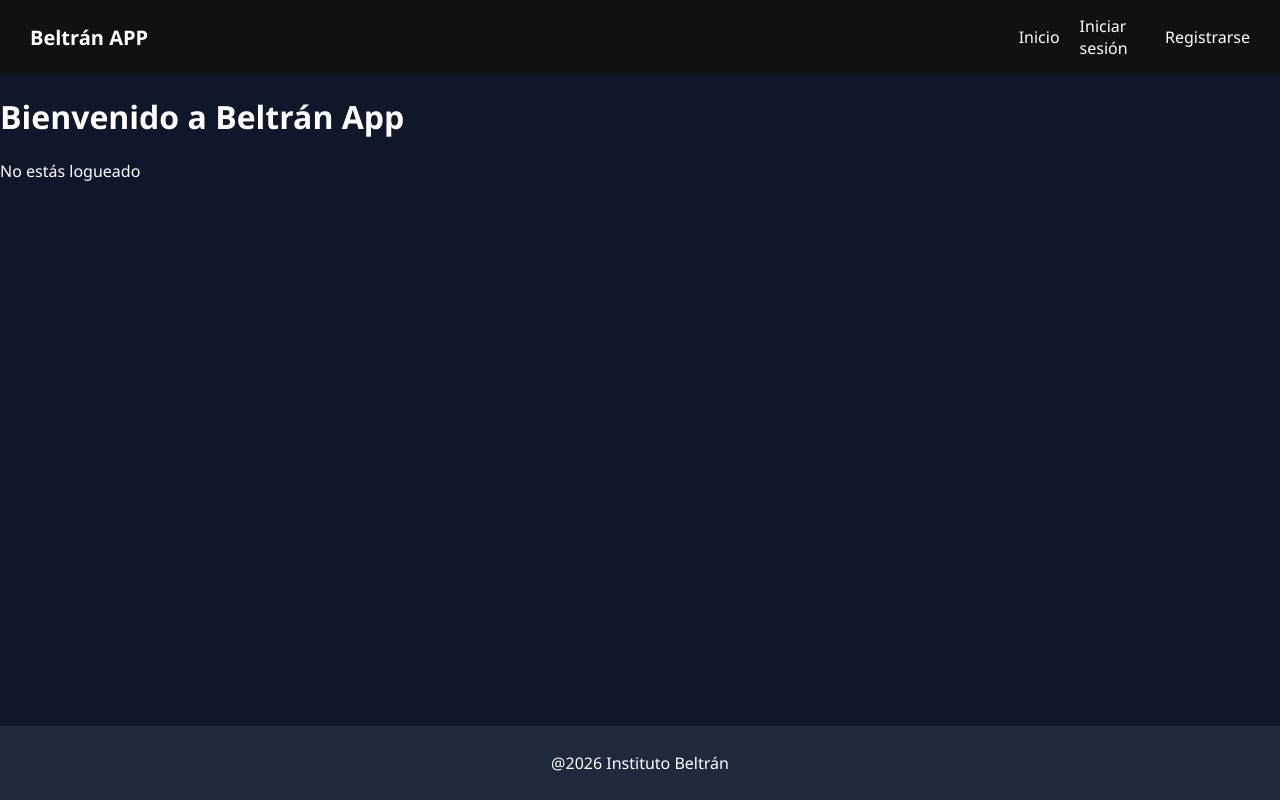
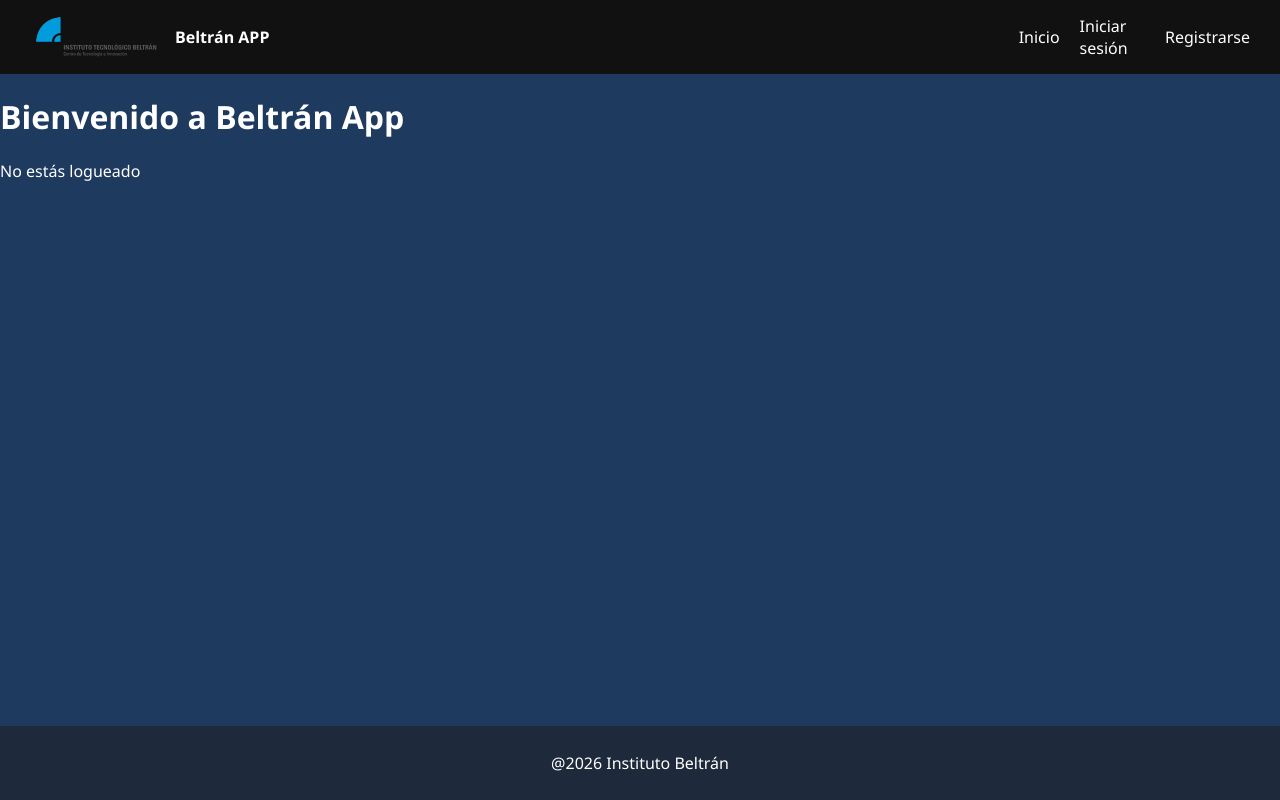
Before and after one commit to valeBor/beltranApp, an Angular app: page / in a window 1280 px wide. Built offline with nearby package versions, Linux system fonts and the light colour scheme.

Commit message:
agregue logo y estilo (prueba)

```diff
--- a/angular.json
+++ b/angular.json
@@ -20,10 +20,9 @@
             "browser": "src/main.ts",
             "tsConfig": "tsconfig.app.json",
             "assets": [
-              {
-                "glob": "**/*",
-                "input": "public"
-              }
+
+              "src/assets"
+
             ],
             "styles": [
               "src/styles.css"
--- a/src/app/components/header/header.css
+++ b/src/app/components/header/header.css
@@ -8,8 +8,17 @@
 }
 
 .logo {
-  font-size: 20px;
+  display: flex;
+  align-items: center;
+  gap: 10px;
+  color: white;
   font-weight: bold;
+}
+
+
+.logo-img{
+  height: 40px;
+  width: auto;
 }
 
 nav{
--- a/src/app/components/header/header.html
+++ b/src/app/components/header/header.html
@@ -1,6 +1,7 @@
 <header class="header">
   <div class="container">
   <div class="logo">
+    <img src="/assets/logo1.png" alt="Logo beltran" class="logo-img">
     Beltrán APP
   </div>
 </div>
--- a/src/styles.css
+++ b/src/styles.css
@@ -2,7 +2,7 @@
 body{
 margin: 0;
 font-family:  'Segoe UI', sans-serif;
-background-color: #0f172a;
+background-color: #1f3a5f;
 color: white;
 
 }
```
Also changed, not shown: src/assets/logo1.png (added).
